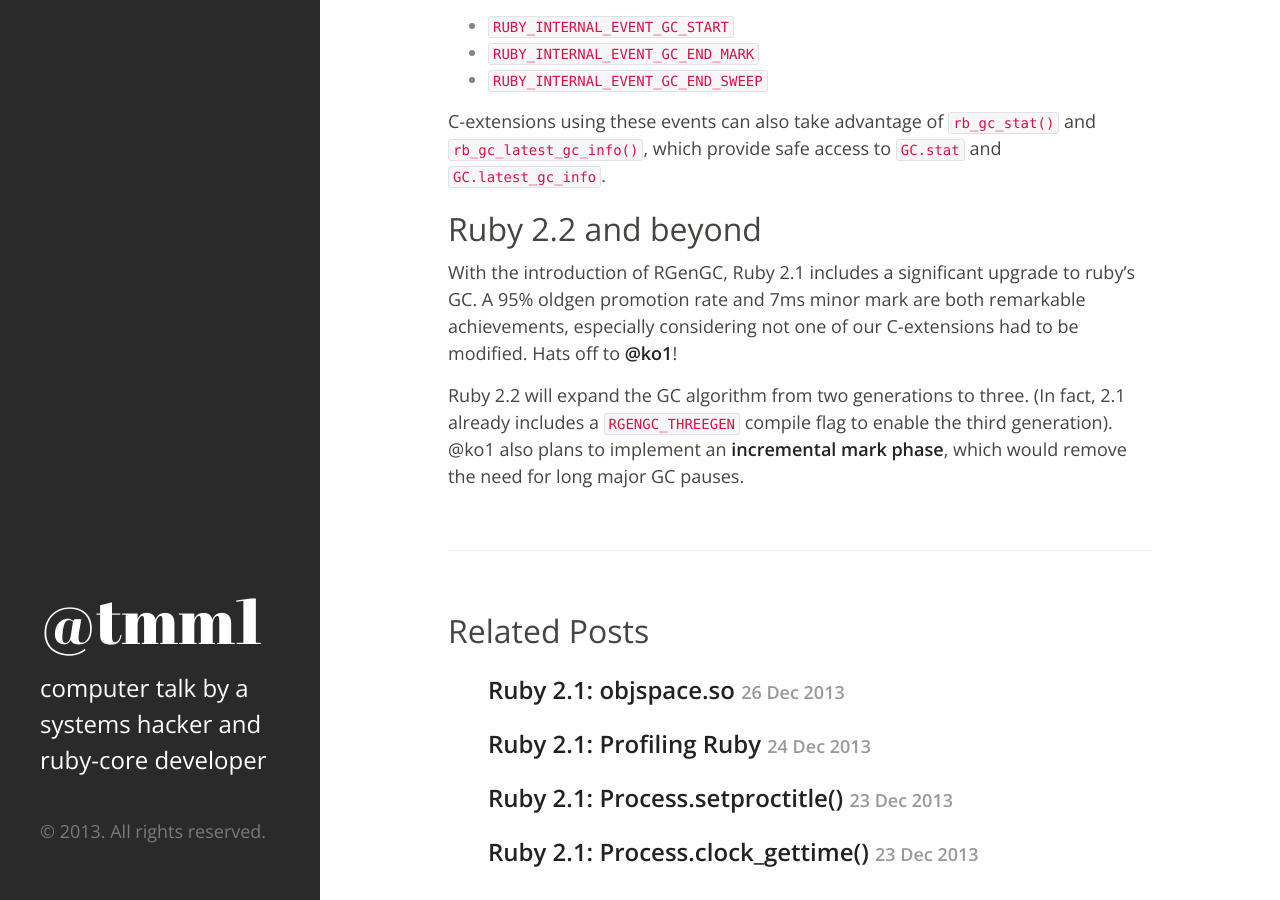
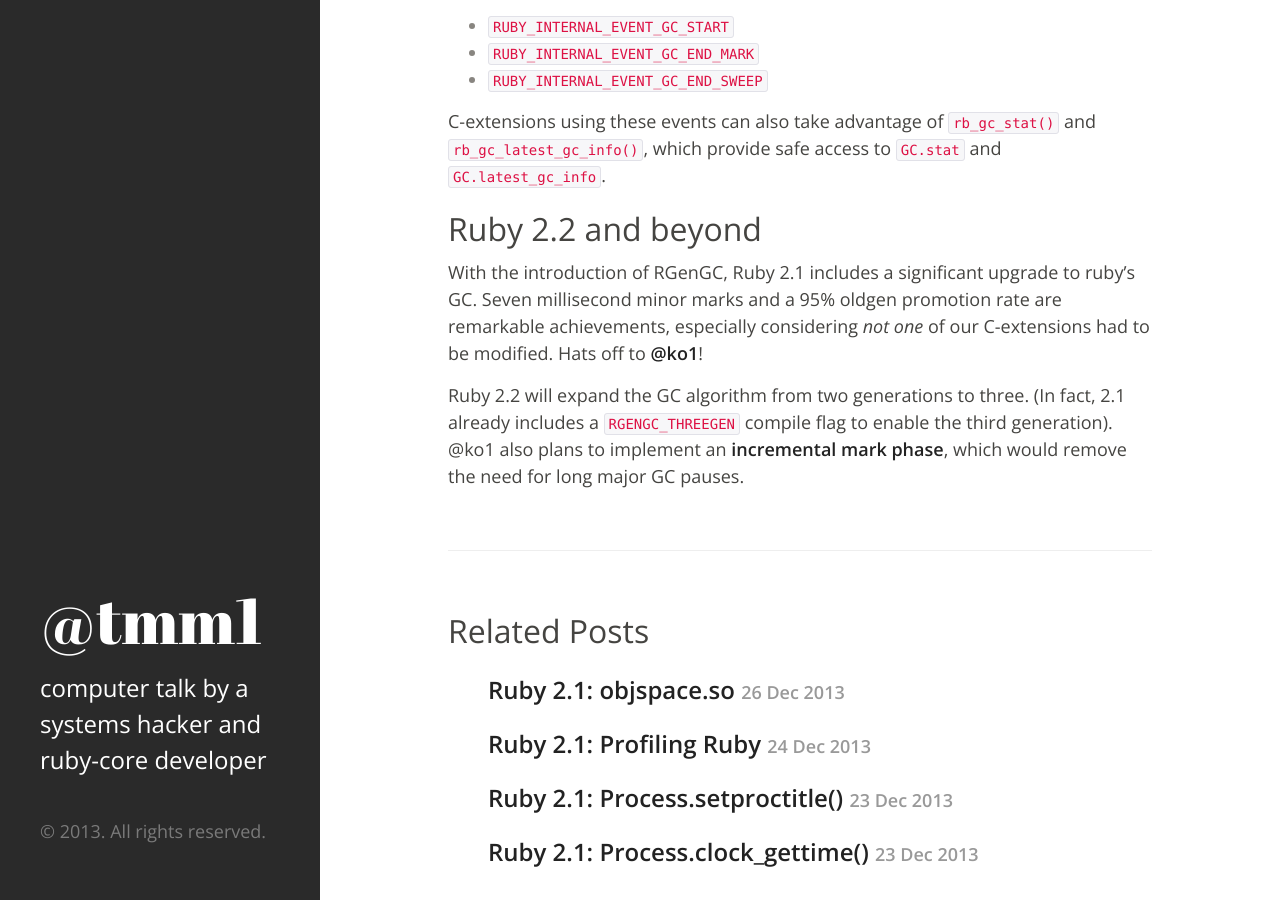
Before and after one commit to tmm1/tmm1.github.com, a Jekyll site: the page built from _posts/2013-12-29-ruby21-rgengc.md, in a window 1280 px wide and 900 px high, scrolled down 5964 px. Built offline with Jekyll 4.4.1, drawn with Linux system fonts in a browser that asks for light colours; Markdown is read by kramdown in place of the engine named in the settings; comment, search, counter and statistics services are not loaded.

Commit message:
final remarks

```diff
--- a/_posts/2013-12-29-ruby21-rgengc.md
+++ b/_posts/2013-12-29-ruby21-rgengc.md
@@ -207,7 +207,7 @@ C-extensions using these events can also take advantage of `rb_gc_stat()` and `r
 
 ## Ruby 2.2 and beyond
 
-With the introduction of RGenGC, Ruby 2.1 includes a significant upgrade to ruby's GC. A 95% oldgen promotion rate and 7ms minor mark are both remarkable achievements, especially considering not one of our C-extensions had to be modified. Hats off to [@ko1][5]!
+With the introduction of RGenGC, Ruby 2.1 includes a significant upgrade to ruby's GC. Seven millisecond minor marks and a 95% oldgen promotion rate are remarkable achievements, especially considering *not one* of our C-extensions had to be modified. Hats off to [@ko1][5]!
 
 Ruby 2.2 will expand the GC algorithm from two generations to three. (In fact, 2.1 already includes a `RGENGC_THREEGEN` compile flag to enable the third generation). @ko1 also plans to implement an [incremental mark phase][12], which would remove the need for long major GC pauses.
 
```
